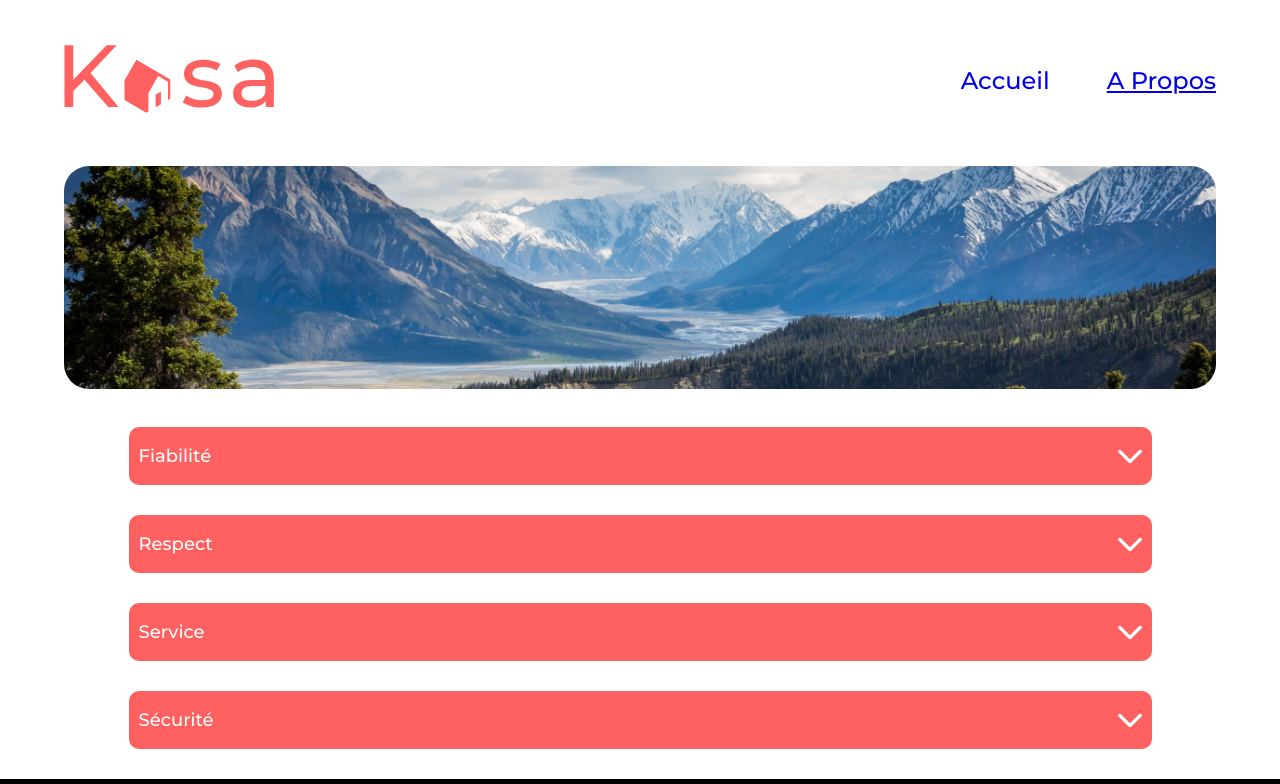
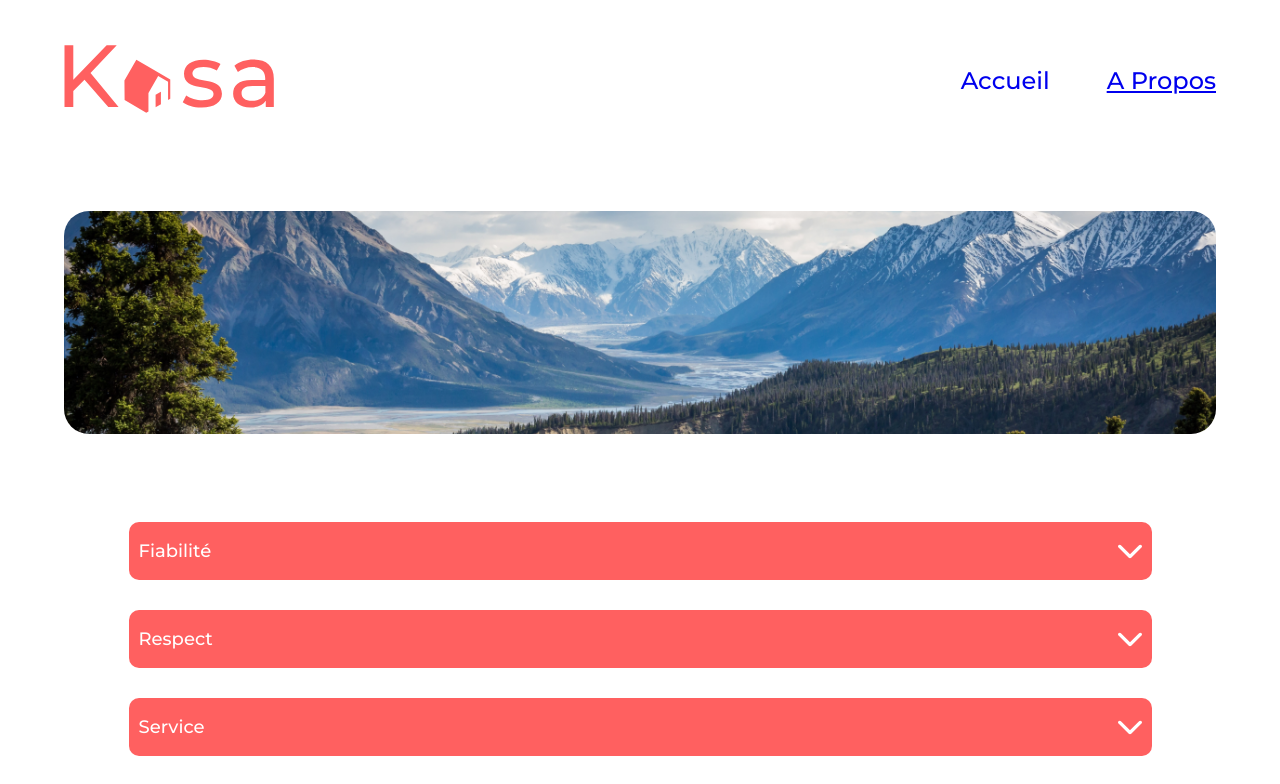
Before and after one commit to AnthonyCollette/AnthonyCollette_11_01102023, a React (Create React App) app: page /about in a window 1280 px wide. Shown: the top 784 px of the page. Built offline with nearby package versions, Linux system fonts and the light colour scheme.

Commit message:
change structure

```diff
--- a/src/assets/styles/scss/components/_nav.scss
+++ b/src/assets/styles/scss/components/_nav.scss
@@ -1,4 +1,4 @@
-nav {
+header {
     padding: 20px 0 27px;
     @media screen and (min-width: 768px){
         padding: 45px 0 50px;
--- /dev/null
+++ b/src/components/Banner.js
@@ -0,0 +1,19 @@
+import React from 'react';
+
+const Banner = ({ height, imgSrc, overlay }) => {
+
+    return (
+        <header className='banner'>
+            <div className={'banner__wrapper ' + height}>
+                <img src={imgSrc} alt="Bannière" />
+                {overlay ? <div className='overlay'>
+                    <h1>
+                        <span>Chez vous,</span> partout et ailleurs
+                    </h1>
+                </div> : ''}
+            </div>
+        </header>
+    );
+};
+
+export default Banner;
--- a/src/components/Header.js
+++ b/src/components/Header.js
@@ -1,16 +1,27 @@
 import React from 'react';
+import { NavLink, Link } from "react-router-dom";
 
-const Header = ({ height, imgSrc, overlay }) => {
-
+const Header = () => {
     return (
-        <header className='banner'>
-            <div className={'banner__wrapper ' + height}>
-                <img src={imgSrc} alt="Bannière" />
-                {overlay ? <div className='overlay'>
-                    <h1>
-                        <span>Chez vous,</span> partout et ailleurs
-                    </h1>
-                </div> : ''}
+        <header>
+            <div className="container">
+                <div className="brand">
+                    <Link to="/">
+                        <svg width="211" height="68" viewBox="0 0 211 68" fill="none" xmlns="http://www.w3.org/2000/svg">
+                            <path d="M20.5745 34.6485L9.34014 46.1362V62.2561H0.5V0H9.34014V34.8338L42.859 0H52.9883L26.6521 27.9782L54.83 62.2561H44.5165L20.5745 34.6485Z" fill="#FF6060" />
+                            <path d="M119.289 57.2534L122.789 50.5831C126.84 53.3624 133.102 55.4005 139.18 55.4005C147.099 55.4005 150.23 52.9918 150.23 48.9155C150.23 38.3542 120.578 47.4332 120.578 28.7193C120.578 20.1962 128.129 14.6376 140.1 14.6376C146.178 14.6376 153.176 16.3051 157.228 18.8992L153.545 25.5695C149.309 22.7902 144.705 21.8637 140.1 21.8637C132.734 21.8637 129.05 24.643 129.05 28.3487C129.05 39.4659 158.702 30.3869 158.702 48.7302C158.702 57.2534 150.966 62.6267 138.443 62.6267C130.892 62.812 123.157 60.4032 119.289 57.2534Z" fill="#FF6060" />
+                            <path d="M210.822 33.7221V62.2561H202.718V55.9564C199.956 60.218 194.615 62.6267 187.248 62.6267C176.566 62.6267 169.936 56.8828 169.936 48.7303C169.936 41.1335 174.724 35.0191 188.721 35.0191H202.166V33.3515C202.166 26.1254 197.93 22.0491 189.642 22.0491C184.117 22.0491 178.408 24.0872 174.724 27.0518L171.225 20.5668C176.014 16.6758 183.012 14.4523 190.563 14.4523C203.639 14.6376 210.822 20.9373 210.822 33.7221ZM202.35 47.8038V41.1335H189.274C180.802 41.1335 178.408 44.4687 178.408 48.3597C178.408 52.9918 182.275 55.9564 188.721 55.9564C195.167 56.1417 200.324 53.3624 202.35 47.8038Z" fill="#FF6060" />
+                            <path d="M92.0322 49.8419V62.4414L97.3731 59.2915V46.6921L92.0322 49.8419Z" fill="#FF6060" />
+                            <path d="M106.766 34.4632L84.8496 21.6784L72.6944 14.6376L60.7234 35.5749L60.9076 55.2152L82.6396 68L84.8496 66.703V48.1744L94.6106 30.9428L104.556 36.6866V55.2152L106.766 53.9182V34.4632Z" fill="#FF6060" />
+                        </svg>
+                    </Link>
+                </div>
+                <nav>
+                    <ul>
+                        <li><NavLink to="/" className={({ isActive }) => isActive ? "active" : ""}>Accueil</NavLink></li>
+                        <li><NavLink to="/about">A Propos</NavLink></li>
+                    </ul>
+                </nav>
             </div>
         </header>
     );
--- a/src/components/Nav.js
+++ /dev/null
@@ -1,28 +0,0 @@
-import React from 'react';
-import {NavLink, Link} from "react-router-dom";
-
-const Nav = () => {
-    return (
-        <nav>
-            <div className="container">
-                <div className="brand">
-                    <Link to="/">
-                        <svg width="211" height="68" viewBox="0 0 211 68" fill="none" xmlns="http://www.w3.org/2000/svg">
-                            <path d="M20.5745 34.6485L9.34014 46.1362V62.2561H0.5V0H9.34014V34.8338L42.859 0H52.9883L26.6521 27.9782L54.83 62.2561H44.5165L20.5745 34.6485Z" fill="#FF6060" />
-                            <path d="M119.289 57.2534L122.789 50.5831C126.84 53.3624 133.102 55.4005 139.18 55.4005C147.099 55.4005 150.23 52.9918 150.23 48.9155C150.23 38.3542 120.578 47.4332 120.578 28.7193C120.578 20.1962 128.129 14.6376 140.1 14.6376C146.178 14.6376 153.176 16.3051 157.228 18.8992L153.545 25.5695C149.309 22.7902 144.705 21.8637 140.1 21.8637C132.734 21.8637 129.05 24.643 129.05 28.3487C129.05 39.4659 158.702 30.3869 158.702 48.7302C158.702 57.2534 150.966 62.6267 138.443 62.6267C130.892 62.812 123.157 60.4032 119.289 57.2534Z" fill="#FF6060" />
-                            <path d="M210.822 33.7221V62.2561H202.718V55.9564C199.956 60.218 194.615 62.6267 187.248 62.6267C176.566 62.6267 169.936 56.8828 169.936 48.7303C169.936 41.1335 174.724 35.0191 188.721 35.0191H202.166V33.3515C202.166 26.1254 197.93 22.0491 189.642 22.0491C184.117 22.0491 178.408 24.0872 174.724 27.0518L171.225 20.5668C176.014 16.6758 183.012 14.4523 190.563 14.4523C203.639 14.6376 210.822 20.9373 210.822 33.7221ZM202.35 47.8038V41.1335H189.274C180.802 41.1335 178.408 44.4687 178.408 48.3597C178.408 52.9918 182.275 55.9564 188.721 55.9564C195.167 56.1417 200.324 53.3624 202.35 47.8038Z" fill="#FF6060" />
-                            <path d="M92.0322 49.8419V62.4414L97.3731 59.2915V46.6921L92.0322 49.8419Z" fill="#FF6060" />
-                            <path d="M106.766 34.4632L84.8496 21.6784L72.6944 14.6376L60.7234 35.5749L60.9076 55.2152L82.6396 68L84.8496 66.703V48.1744L94.6106 30.9428L104.556 36.6866V55.2152L106.766 53.9182V34.4632Z" fill="#FF6060" />
-                        </svg>
-                    </Link>
-                </div>
-                <ul>
-                    <li><NavLink to="/" className={({ isActive }) => isActive ? "active" : ""}>Accueil</NavLink></li>
-                    <li><NavLink to="/about">A Propos</NavLink></li>
-                </ul>
-            </div>
-        </nav>
-    );
-};
-
-export default Nav;
--- a/src/pages/About.js
+++ b/src/pages/About.js
@@ -1,5 +1,5 @@
 import React, { useState } from 'react';
-import Header from '../components/Header.js';
+import Banner from '../components/Banner.js';
 import image from '../assets/images/Image source 2.png';
 import Accordion from '../components/Accordion.js';
 
@@ -22,7 +22,7 @@ const About = () => {
     return (
         <div className='about'>
             <div className='container'>
-                <Header height='small' imgSrc={image} />
+                <Banner height='small' imgSrc={image} />
                 {faq.map((point, index) => <Accordion key={index} title={point.title} text={point.content} />)}
             </div>
         </div>
--- a/src/pages/Homepage.js
+++ b/src/pages/Homepage.js
@@ -1,5 +1,5 @@
 import React from 'react';
-import Header from '../components/Header';
+import Banner from '../components/Banner';
 import Results from '../components/Results';
 import image from '../assets/images/Image source 1.png';
 
@@ -8,7 +8,7 @@ const Homepage = () => {
     return (
         <div className='homepage'>
             <div className='container'>
-                <Header height='small' imgSrc={image} overlay={true} />
+                <Banner height='small' imgSrc={image} overlay={true} />
                 <Results />
             </div>
         </div>
--- a/src/pages/Layout.js
+++ b/src/pages/Layout.js
@@ -1,12 +1,12 @@
 import React from 'react';
 import { Outlet } from "react-router-dom";
-import Nav from '../components/Nav';
+import Header from '../components/Header';
 import Footer from '../components/Footer';
 
 const Layout = () => {
     return (
         <>
-            <Nav />
+            <Header />
             <Outlet />
             <Footer />
         </>
```
